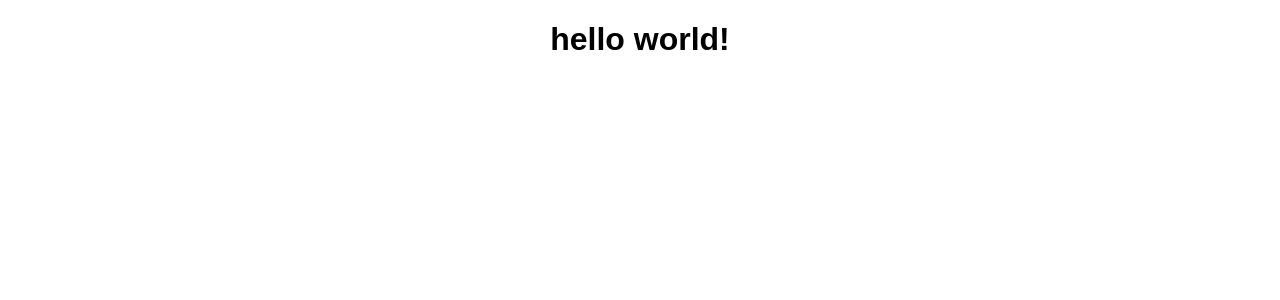
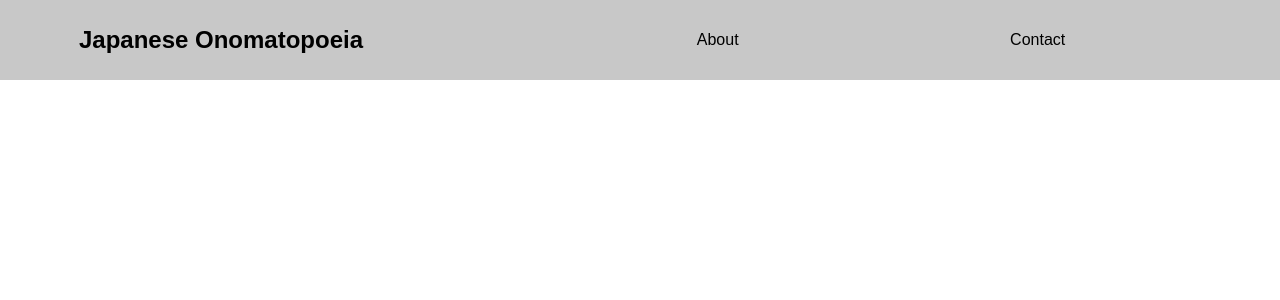
Before and after one commit to leedoughty/japanese-onomatopoeia, a React (Create React App) app: page / in a window 1280 px wide. Shown: the top 300 px of the page. Built offline with nearby package versions, Linux system fonts and the light colour scheme.

Commit message:
Add NavBar component

```diff
--- a/package.json
+++ b/package.json
@@ -8,6 +8,7 @@
     "@testing-library/user-event": "^12.1.10",
     "react": "^17.0.1",
     "react-dom": "^17.0.1",
+    "react-router-dom": "^5.2.0",
     "react-scripts": "4.0.0",
     "web-vitals": "^0.2.4"
   },
--- a/src/App.css
+++ b/src/App.css
@@ -1,4 +1,25 @@
-.App {
+body {
+  margin: 0;
+  padding: 0;
+}
+
+.app {
   font-family: Arial, Helvetica, sans-serif;
   text-align: center;
 }
+
+nav {
+  display: flex;
+  justify-content: space-around;
+  align-items: center;
+  min-height: 10vh;
+  background: rgb(200, 200, 200);
+}
+
+.nav-links {
+  width: 50%;
+  display: flex;
+  justify-content: space-around;
+  align-items: center;
+  list-style: none;
+}
--- a/src/App.js
+++ b/src/App.js
@@ -1,9 +1,10 @@
+import NavBar from "./NavBar";
 import "./App.css";
 
 function App() {
   return (
-    <div className="App">
-      <h1>hello world!</h1>
+    <div className="app">
+      <NavBar />
     </div>
   );
 }
--- /dev/null
+++ b/src/NavBar.js
@@ -0,0 +1,15 @@
+import "./App.css";
+
+function NavBar() {
+  return (
+    <nav>
+      <h1>Japanese Onomatopoeia</h1>
+      <ul className="nav-links">
+        <li>About</li>
+        <li>Contact</li>
+      </ul>
+    </nav>
+  );
+}
+
+export default NavBar;
```
Also changed, not shown: 1 other file (tests, documents, lock files or other folders).
